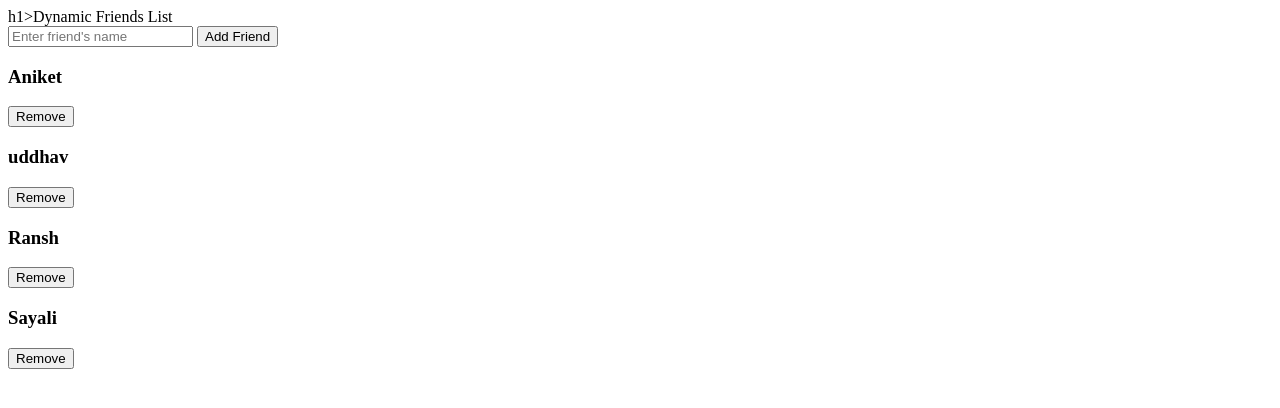
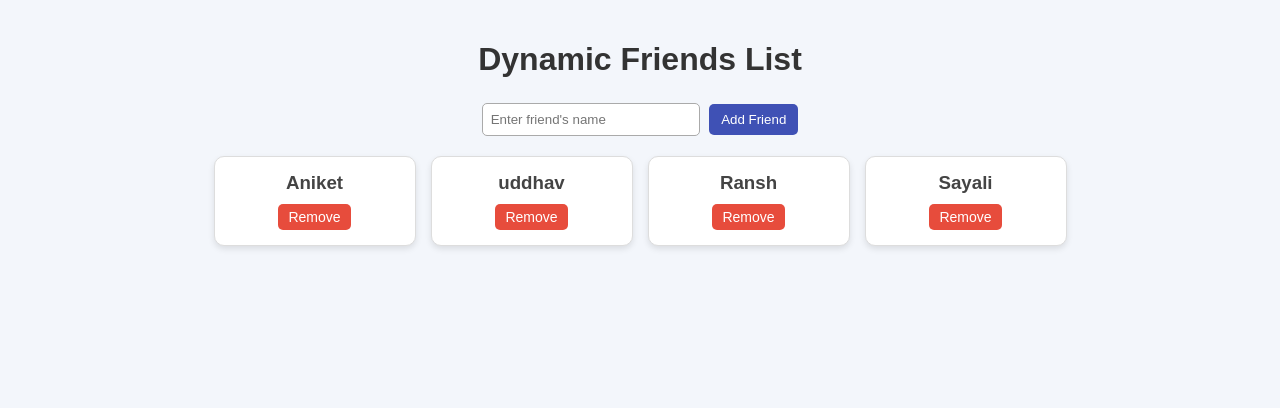
Before and after one commit to AsmitaAdke/dynamiccard, a plain HTML site: page index.html in a window 1280 px wide. Drawn offline with Linux system fonts and the light colour scheme.

Commit message:
style is added

```diff
--- a/index.html
+++ b/index.html
@@ -1,19 +1,90 @@
 <!DOCTYPE html>
 <html lang="en">
 <head>
-    <meta charset="UTF-8">
-    <meta name="viewport" content="width=device-width, initial-scale=1.0">
-    <title>Dynamic Cards</title>
+  <meta charset="UTF-8">
+  <title>Dynamic Friend Cards</title>
+  <style>
+    body {
+      font-family: Arial, sans-serif;
+      background: #f3f6fb;
+      margin: 0;
+      padding: 20px;
+    }
+    h1 {
+      text-align: center;
+      margin-bottom: 25px;
+      color: #333;
+    }
+    .controls {
+      text-align: center;
+      margin-bottom: 20px;
+    }
+    .controls input {
+      padding: 8px;
+      width: 200px;
+      border: 1px solid #aaa;
+      border-radius: 5px;
+    }
+    .controls button {
+      padding: 8px 12px;
+      margin-left: 5px;
+      border: none;
+      background: #3f51b5;
+      color: white;
+      border-radius: 5px;
+      cursor: pointer;
+    }
+    .controls button:hover {
+      background: #2c3e9e;
+    }
+    .cards {
+      display: flex;
+      flex-wrap: wrap;
+      gap: 15px;
+      justify-content: center;
+    }
+    .card {
+      width: 170px;
+      background: #fff;
+      border: 1px solid #ddd;
+      border-radius: 10px;
+      padding: 15px;
+      box-shadow: 0 3px 6px rgba(0,0,0,0.1);
+      text-align: center;
+      transition: transform 0.2s;
+    }
+    .card:hover {
+      transform: translateY(-5px);
+      border-color: #3f51b5;
+    }
+    .card h3 {
+      margin: 0 0 10px;
+      color: #444;
+    }
+    .remove-btn {
+      padding: 5px 10px;
+      border: none;
+      background: #e74c3c;
+      color: white;
+      border-radius: 5px;
+      cursor: pointer;
+      font-size: 14px;
+    }
+    .remove-btn:hover {
+      background: #c0392b;
+    }
+  </style>
 </head>
 <body>
-    h1>Dynamic Friends List</h1>
 
-    <div class="controls">
+  <h1>Dynamic Friends List</h1>
+
+  <div class="controls">
     <input type="text" id="friendInput" placeholder="Enter friend's name">
     <button onclick="addFriend()">Add Friend</button>
   </div>
-    <div class="cards" id="cardsBox"></div>
 
+  <div class="cards" id="cardsBox"></div>
 
   <script>
     let friends = ["Aniket", "uddhav", "Ransh", "Sayali"];
```
